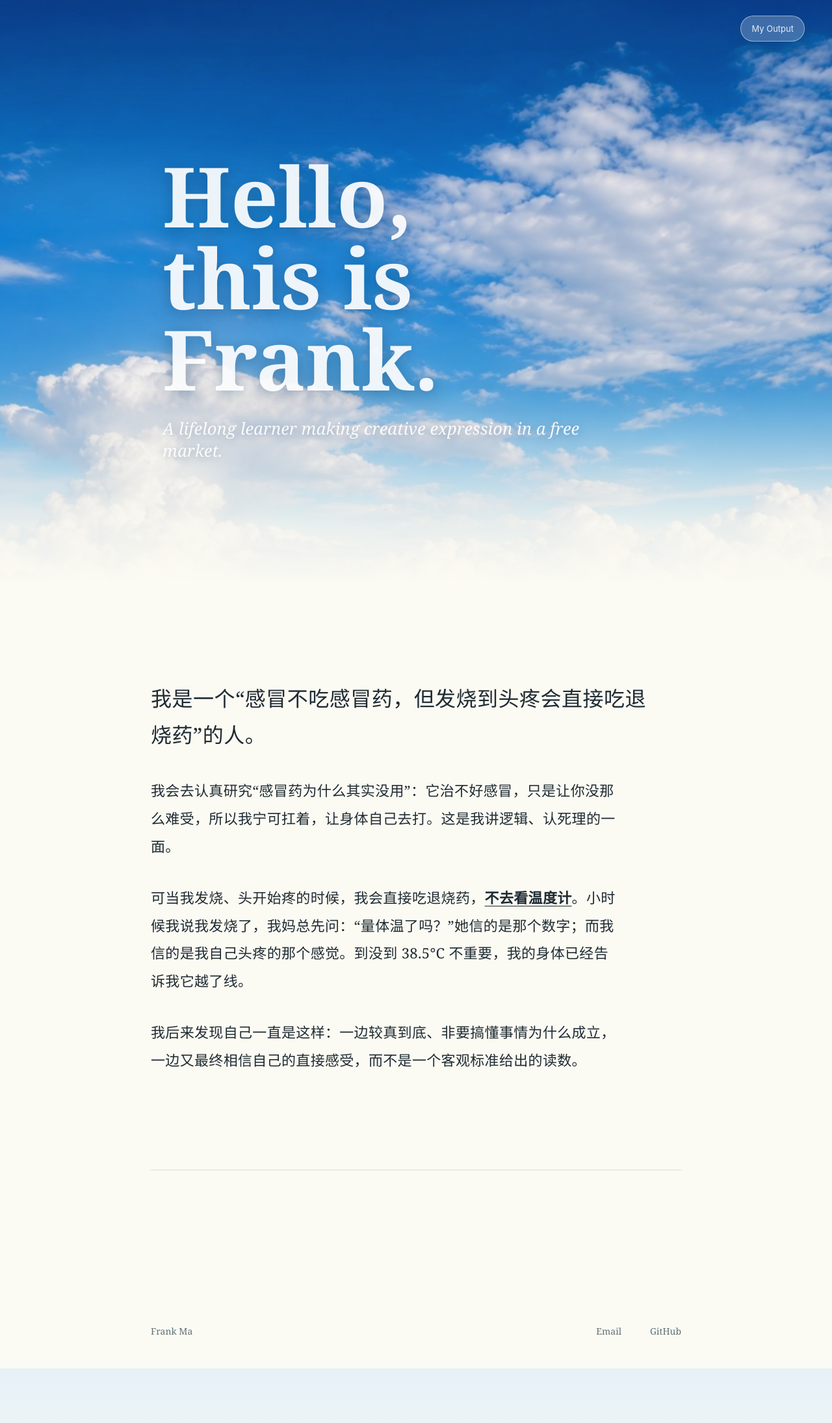
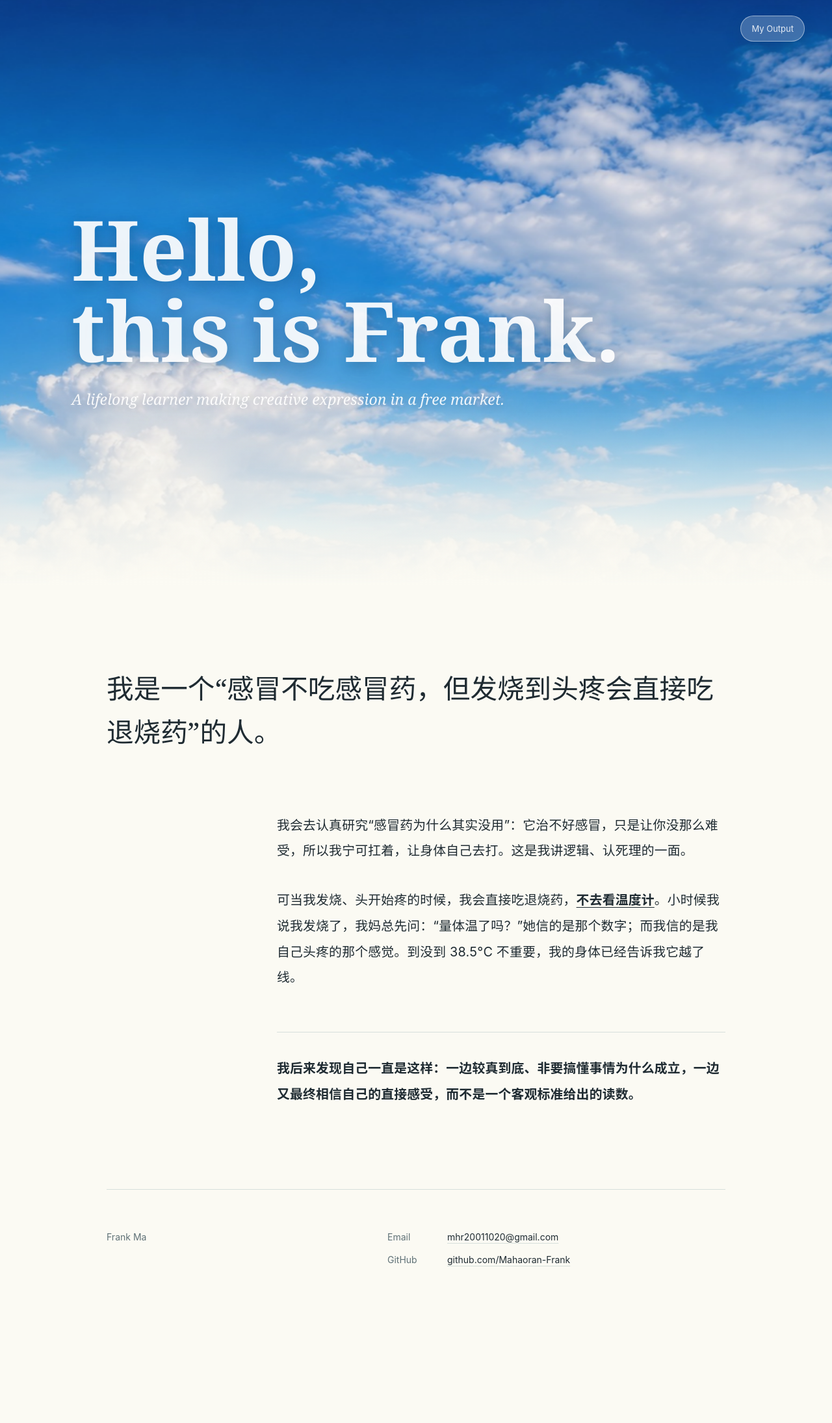
Before and after one commit to Mahaoran-Frank/Mahaoran-Frank.github.io, a Jekyll site: the page index.html, which Jekyll copies as it is, in a window 1280 px wide. Shown: the whole page at 65% size. Built offline with Jekyll 4.4.1, drawn with Linux system fonts in a browser that asks for light colours; before the commit the page ends 2106 px from its top, so only the background shows below that.

Commit message:
Polish homepage typography and contact links (#4)

```diff
--- a/index.html
+++ b/index.html
@@ -8,7 +8,7 @@
       name="description"
       content="Frank Ma 的个人主页。一位终身学习者，在自由市场中进行创造性表达。"
     />
-    <link rel="stylesheet" href="./styles.css?v=story-1" />
+    <link rel="stylesheet" href="./styles.css?v=story-2" />
   </head>
   <body>
     <header class="top-links" aria-label="个人链接">
@@ -32,9 +32,10 @@
     </section>
 
     <main class="story-page">
-      <section class="story reveal" aria-label="关于 Frank">
+      <section class="story reveal" id="story" aria-label="关于 Frank">
         <p class="story-opening">我是一个“感冒不吃感冒药，但发烧到头疼会直接吃退烧药”的人。</p>
 
+        <div class="story-body">
           <p>
             我会去认真研究“感冒药为什么其实没用”：它治不好感冒，只是让你没那么难受，所以我宁可扛着，让身体自己去打。这是我讲逻辑、认死理的一面。
           </p>
@@ -43,20 +44,27 @@
             可当我发烧、头开始疼的时候，我会直接吃退烧药，<strong>不去看温度计</strong>。小时候我说我发烧了，我妈总先问：“量体温了吗？”她信的是那个数字；而我信的是我自己头疼的那个感觉。到没到 38.5°C 不重要，我的身体已经告诉我它越了线。
           </p>
 
-        <p>
+          <p class="story-closing">
             我后来发现自己一直是这样：一边较真到底、非要搞懂事情为什么成立，一边又最终相信自己的直接感受，而不是一个客观标准给出的读数。
           </p>
+        </div>
       </section>
 
-      <footer class="footer reveal" aria-label="联系方式">
+      <footer class="footer reveal" id="contact" aria-label="联系方式">
         <p>Frank Ma</p>
         <nav class="footer-links" aria-label="联系 Frank">
-          <a href="mailto:mhr20011020@gmail.com" aria-label="发送邮件给 Frank">Email</a>
-          <a href="https://github.com/Mahaoran-Frank" target="_blank" rel="noreferrer">GitHub</a>
+          <a href="mailto:mhr20011020@gmail.com" aria-label="发送邮件给 Frank">
+            <span>Email</span>
+            <span class="contact-address">mhr20011020@gmail.com</span>
+          </a>
+          <a href="https://github.com/Mahaoran-Frank" target="_blank" rel="noreferrer">
+            <span>GitHub</span>
+            <span class="contact-address">github.com/Mahaoran-Frank</span>
+          </a>
         </nav>
       </footer>
     </main>
 
-    <script src="./app.js?v=story-1"></script>
+    <script src="./app.js?v=story-2"></script>
   </body>
 </html>
--- a/styles.css
+++ b/styles.css
@@ -212,7 +212,7 @@ body {
 .hero-inner {
   position: relative;
   z-index: 3;
-  width: min(780px, calc(100% - 44px));
+  width: min(1060px, calc(100% - 64px));
   transform: translateY(3vh);
 }
 
@@ -231,22 +231,24 @@ body {
 
 .hero p {
   margin: 28px 0 0;
-  max-width: 660px;
+  width: max-content;
+  max-width: 100%;
   color: rgba(255, 255, 255, 0.9);
   font-family: Georgia, "Times New Roman", serif;
-  font-size: clamp(18px, 2vw, 26px);
+  font-size: clamp(18px, 1.8vw, 25px);
   font-style: italic;
   line-height: 1.35;
   letter-spacing: 0;
+  white-space: nowrap;
   padding-bottom: 4px;
   text-shadow: 0 2px 14px rgba(21, 70, 111, 0.3);
 }
 
 .story-page {
   position: relative;
-  max-width: 880px;
+  max-width: 1080px;
   margin: 0 auto;
-  padding: 0 32px;
+  padding: 0 clamp(28px, 5vw, 64px);
 }
 
 .story {
@@ -254,28 +256,49 @@ body {
   display: flex;
   flex-direction: column;
   justify-content: center;
-  padding: clamp(96px, 14vh, 160px) 0;
+  padding: clamp(104px, 14vh, 168px) 0;
 }
 
 .story p {
-  max-width: 720px;
-  margin: 0 0 clamp(26px, 4vh, 42px);
+  margin: 0;
   color: var(--ink);
-  font-family: Georgia, "Times New Roman", "Songti SC", serif;
-  font-size: clamp(18px, 1.75vw, 22px);
+  font-family:
+    -apple-system,
+    BlinkMacSystemFont,
+    "Segoe UI",
+    "PingFang SC",
+    "Noto Sans CJK SC",
+    "Microsoft YaHei",
+    sans-serif;
+  font-size: clamp(18px, 1.55vw, 20px);
   font-weight: 400;
-  line-height: 1.95;
-  letter-spacing: 0.015em;
-}
-
-.story p:last-child {
-  margin-bottom: 0;
+  line-height: 2;
+  letter-spacing: 0.01em;
 }
 
 .story .story-opening {
-  max-width: 780px;
-  font-size: clamp(23px, 2.5vw, 32px);
-  line-height: 1.75;
+  max-width: 23em;
+  margin-bottom: clamp(64px, 10vh, 112px);
+  font-family: Georgia, "Times New Roman", "Songti SC", serif;
+  font-size: clamp(28px, 3.25vw, 42px);
+  line-height: 1.62;
+  letter-spacing: 0;
+}
+
+.story-body {
+  width: min(100%, 690px);
+  margin-left: auto;
+}
+
+.story-body p + p {
+  margin-top: clamp(28px, 4vh, 42px);
+}
+
+.story-body .story-closing {
+  margin-top: clamp(48px, 7vh, 72px);
+  padding-top: clamp(28px, 4vh, 40px);
+  border-top: 1px solid var(--line);
+  font-weight: 550;
 }
 
 .story strong {
@@ -288,13 +311,12 @@ body {
 .footer {
   display: flex;
   justify-content: space-between;
-  align-items: flex-end;
-  gap: 24px;
-  min-height: 34dvh;
-  padding: 72px 0 48px;
+  align-items: flex-start;
+  gap: 48px;
+  min-height: 40dvh;
+  padding: 64px 0 48px;
   border-top: 1px solid var(--line);
   color: var(--muted);
-  font-family: Georgia, "Times New Roman", serif;
   font-size: 14px;
 }
 
@@ -303,22 +325,37 @@ body {
 }
 
 .footer-links {
-  display: flex;
-  gap: clamp(24px, 4vw, 44px);
+  display: grid;
+  width: min(100%, 520px);
+  gap: 18px;
 }
 
 .footer a {
+  display: grid;
+  grid-template-columns: 72px minmax(0, 1fr);
+  gap: 20px;
   color: inherit;
-  text-decoration-color: transparent;
-  text-underline-offset: 0.28em;
-  transition: color 180ms ease, text-decoration-color 180ms ease;
+  text-decoration: none;
+  transition: color 180ms ease, transform 180ms ease;
+}
+
+.footer .contact-address {
+  color: var(--ink);
+  text-decoration: underline;
+  text-decoration-color: var(--line);
+  text-underline-offset: 0.3em;
 }
 
 .footer a:hover,
 .footer a:focus-visible {
   color: var(--ink);
+  transform: translateX(3px);
+  outline: none;
+}
+
+.footer a:hover .contact-address,
+.footer a:focus-visible .contact-address {
   text-decoration-color: currentColor;
-  outline: none;
 }
 
 .reveal {
@@ -328,6 +365,11 @@ body {
 }
 
 .reveal.visible {
+  opacity: 1;
+  transform: translateY(0);
+}
+
+.reveal:target {
   opacity: 1;
   transform: translateY(0);
 }
@@ -390,6 +432,7 @@ body {
   }
 
   .hero-inner {
+    width: min(100% - 44px, 780px);
     transform: translateY(1vh);
   }
 
@@ -398,9 +441,11 @@ body {
   }
 
   .hero p {
-    max-width: 330px;
+    width: auto;
+    max-width: 520px;
     font-size: 16px;
     line-height: 1.4;
+    white-space: normal;
   }
 
   .cloud-veil {
@@ -421,18 +466,22 @@ body {
   }
 
   .story p {
-    margin-bottom: 26px;
     font-size: 18px;
-    line-height: 1.85;
+    line-height: 1.9;
   }
 
   .story .story-opening {
-    font-size: 23px;
-    line-height: 1.7;
+    margin-bottom: 56px;
+    font-size: 27px;
+    line-height: 1.65;
+  }
+
+  .story-body {
+    margin-left: 0;
   }
 
   .footer {
-    min-height: 28dvh;
+    min-height: 34dvh;
     padding: 54px 0 28px;
   }
 }
@@ -444,12 +493,25 @@ body {
   }
 
   .story .story-opening {
-    font-size: 21px;
+    font-size: 25px;
   }
 
   .footer {
-    align-items: flex-start;
     flex-direction: column;
-    justify-content: flex-end;
+    justify-content: flex-start;
+    gap: 36px;
+  }
+
+  .footer-links {
+    gap: 22px;
+  }
+
+  .footer a {
+    grid-template-columns: 60px minmax(0, 1fr);
+    gap: 14px;
+  }
+
+  .footer .contact-address {
+    overflow-wrap: anywhere;
   }
 }
```
Lines whose indentation alone changed are shown as unchanged.
